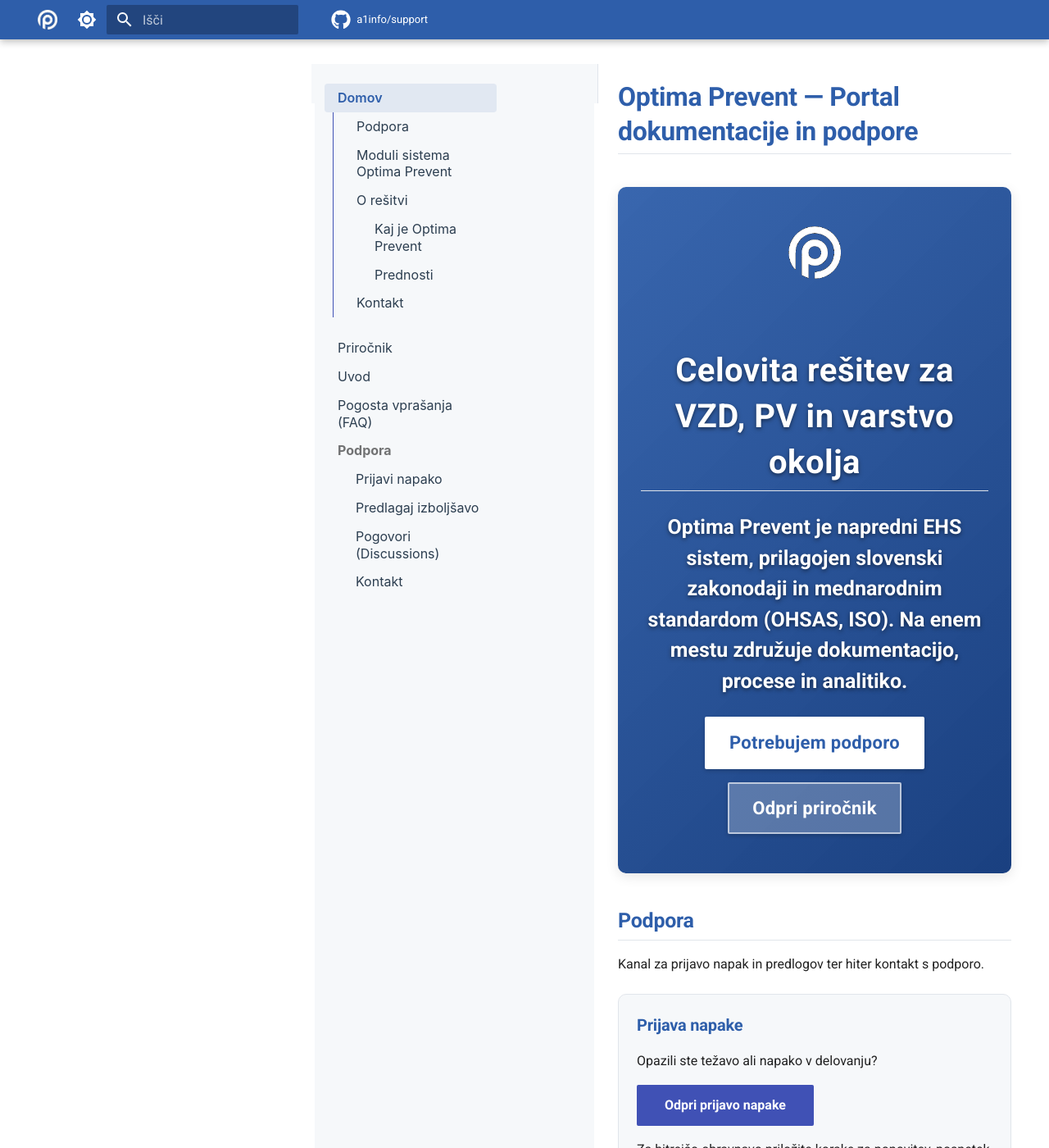
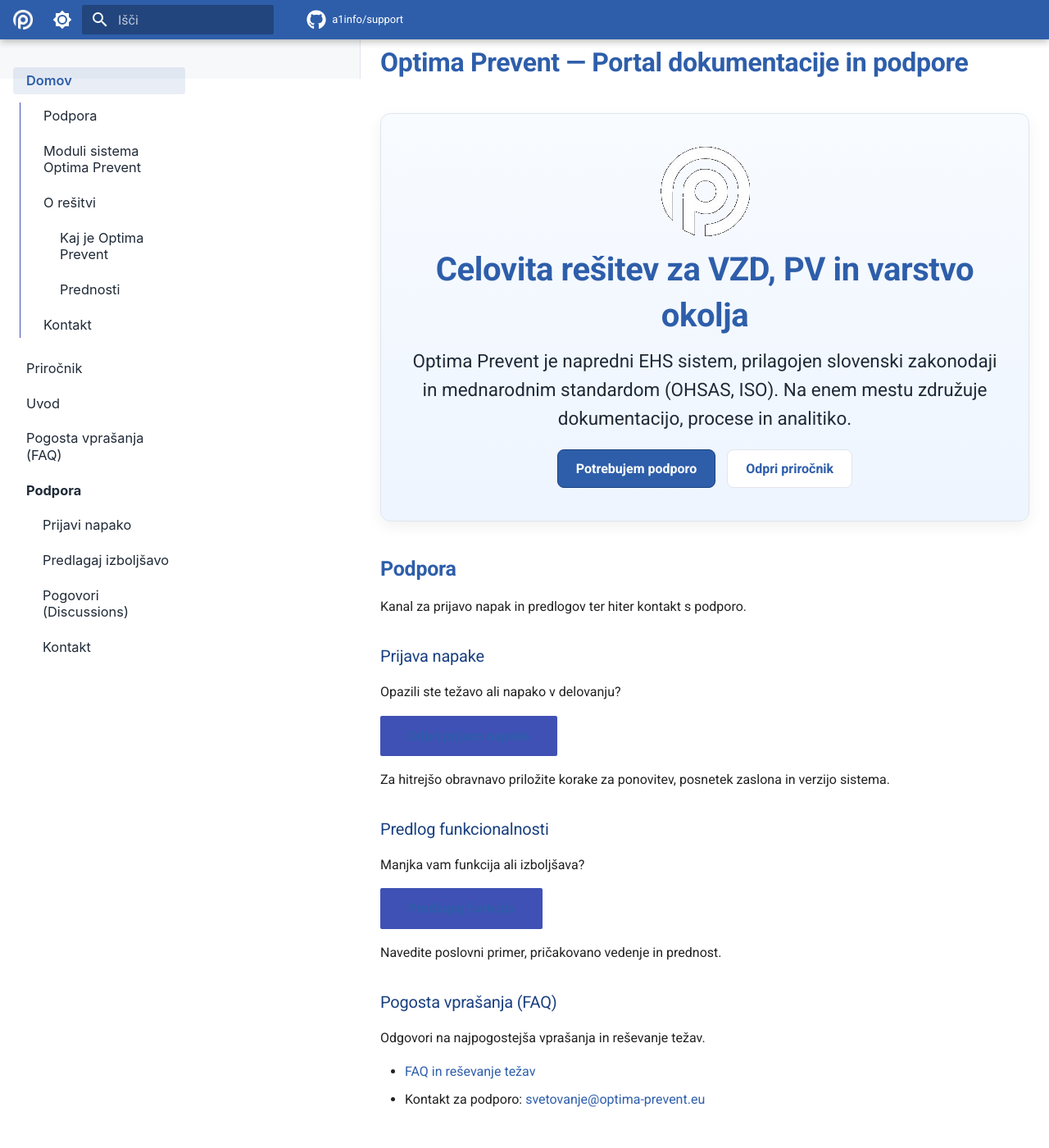
Before and after one commit to a1info/support, an MkDocs documentation site: the page built from docs/index.md, in a window 1280 px wide and 1400 px high. Shown: the whole window at 82% size. Built offline with MkDocs 1.6.1 and Material for MkDocs 9.7.7, drawn with Linux system fonts in a browser that asks for light colours; comment, search, counter and statistics services are not loaded.

Commit message:
Refactor CSS for layout and styling improvements

```diff
--- a/docs/assets/index.css
+++ b/docs/assets/index.css
@@ -1,213 +1,156 @@
-/* Optima Prevent Styling */
+/* Optima Prevent – site overrides (forceful) */
 
+/* Color system */
 :root {
-  --op-primary: #2e5eaa;     /* primary blue */
-  --op-primary-dark: #1a4080; /* darker primary */
-  --op-accent: #4b7cc7;      /* lighter blue accent */
-  --op-grey-1: #f6f8fa;      /* light grey */
-  --op-grey-2: #e1e5eb;      /* border grey */
-  --op-text: #2c3e50;        /* text color */
-  --op-text-light: #5a6a7e;  /* lighter text */
-  --op-bg: #ffffff;          /* background color */
+  --op-primary: #2e5eaa;
+  --op-primary-dark: #1a4080;
+  --op-accent: #4b7cc7;
+  --op-grey-1: #f6f8fa;
+  --op-grey-2: #e1e5eb;
+  --op-text: #1f2a37;
+  --op-text-light: #5a6a7e;
+
+  /* Material theme layout variables (if supported by your version) */
+  --md-sidebar-width: 22rem;   /* widen left menu */
+  --md-content-width: none;    /* remove content max width */
 }
 
-/* Hide site name in header */
-.md-header__title {
-  display: none;
-}
+/* Remove site title from header (top bar) */
+.md-header__title { display: none !important; }
 
-/* Hide site name in sidebar */
-.md-sidebar__inner .md-nav--primary > .md-nav__title {
-  display: none;
-}
+/* Remove site title from left menu (prevents duplication) */
+.md-sidebar__inner .md-nav--primary > .md-nav__title { display: none !important; }
 
-/* --- LAYOUT FIXES --- */
-
-/* 1. Widen the sidebar */
+/* Layout: widen sidebar and eliminate content constraints */
 .md-sidebar--primary {
-  width: 350px;
-  background-color: var(--op-grey-1);
+  width: 22rem !important;
+  background: var(--op-grey-1);
   border-right: 1px solid var(--op-grey-2);
 }
 
-.md-sidebar--primary .md-sidebar__scrollwrap {
-  background-color: var(--op-grey-1);
+/* Completely remove content max-width and auto margins at any breakpoint */
+.md-grid,
+.md-main,
+.md-main__inner,
+.md-content,
+.md-content__inner {
+  max-width: none !important;
+  margin: 0 !important;
 }
 
-/* 2. Remove all width and margin constraints from the main content area */
-.md-main__inner {
-  margin: 0 !important; /* Force remove margins */
-  max-width: none !important; /* Force remove max-width */
-  padding: 1.5rem;
-}
-
-.md-content {
-  max-width: none !important; /* Also force remove max-width here */
-}
-
-/* 3. Adjust main content position to account for the wide sidebar */
+/* Important: remove any margin-left the theme adds on wide screens */
 @media screen and (min-width: 76.25em) {
-  .md-main {
-    padding-left: 350px; /* Use padding on the main container to push content over */
+  .md-sidebar--primary ~ .md-content {
+    margin-left: 0 !important;
   }
 }
 
-/* --- MENU STYLING --- */
-
-.md-nav {
-  font-size: 0.8rem;
-  font-family: -apple-system, BlinkMacSystemFont, "Segoe UI", Roboto, Helvetica, Arial, sans-serif;
+/* Give content a little breathing room without restricting width */
+.md-content__inner {
+  padding: 0 24px 24px 24px !important;
 }
 
-.md-nav--primary .md-nav__item {
-  margin: 0;
-  padding: 0;
+/* Left menu: smaller/nicer font, tighter spacing, less child indent */
+.md-nav {
+  font-size: 0.82rem !important;
+  font-family: -apple-system, BlinkMacSystemFont, "Segoe UI", Roboto, Helvetica, Arial, sans-serif !important;
 }
 
+.md-nav--primary .md-nav__item { margin: 0 !important; padding: 0 !important; }
+
 .md-nav--primary .md-nav__link {
-  margin: 0;
-  padding: 0.35rem 0.8rem;
+  padding: 0.3rem 0.8rem !important;  /* tighter vertical spacing */
+  line-height: 1.25 !important;
   border-radius: 4px;
-  color: var(--op-text);
-  transition: background-color 0.15s, color 0.15s;
-  line-height: 1.3;
+  color: var(--op-text) !important;
 }
 
 .md-nav--primary .md-nav__link:hover {
-  background-color: rgba(0, 0, 0, 0.05);
+  background: rgba(0,0,0,0.05) !important;
 }
 
 .md-nav--primary .md-nav__link--active {
-  background-color: rgba(46, 94, 170, 0.1);
-  color: var(--op-primary);
-  font-weight: 600;
+  background: rgba(46, 94, 170, 0.10) !important;
+  color: var(--op-primary) !important;
+  font-weight: 600 !important;
 }
 
+/* Child list indent reduced */
 .md-nav--primary .md-nav__list .md-nav {
-  margin-left: 0.5rem;
+  margin-left: 0.4rem !important;
 }
 
-/* --- HERO SECTION VISIBILITY FIX --- */
-.op-hero {
-  background: linear-gradient(135deg, rgba(46, 94, 170, 0.95) 0%, rgba(26, 64, 128, 1) 100%);
-  color: #ffffff;
-  border-radius: 10px;
-  padding: 48px 28px;
-  margin: 12px 0 28px 0;
-  text-align: center;
-  box-shadow: 0 4px 15px rgba(0, 0, 0, 0.1);
+/* Header background aligned with palette */
+.md-header {
+  background: var(--op-primary) !important;
+  color: #fff !important;
 }
 
-.op-hero img {
-  height: 64px;
-  margin-bottom: 12px;
-}
-
-.op-hero h2, .op-hero p {
-  color: #ffffff !important; /* Force pure white color */
-  text-shadow: 0 2px 5px rgba(0, 0, 0, 0.5); /* Stronger text shadow */
-  font-weight: 700;
+/* HERO: switch to light background and dark text for better visibility */
+.op-hero {
+  background: linear-gradient(180deg, #f8fbff 0%, #eef5ff 100%) !important;
+  color: var(--op-text) !important;
+  border: 1px solid var(--op-grey-2) !important;
+  border-radius: 12px !important;
+  padding: 40px 28px !important;
+  margin: 18px 0 28px 0 !important;
+  text-align: center !important;
+  box-shadow: 0 6px 18px rgba(0,0,0,0.06) !important;
 }
 
 .op-hero h2 {
-  font-size: 2rem;
-  letter-spacing: 0.5px;
+  color: var(--op-primary) !important;
+  font-weight: 800 !important;
+  font-size: 2rem !important;
+  margin: 6px 0 10px 0 !important;
 }
 
 .op-hero p {
-  font-size: 1.25rem;
-  line-height: 1.5;
-  max-width: 900px;
+  color: var(--op-text) !important;
+  font-size: 1.125rem !important;
+  line-height: 1.55 !important;
+  margin: 8px auto 20px auto !important;
+  max-width: 1000px !important;
 }
 
+/* Hero buttons */
 .op-hero .op-cta {
-  display: flex;
-  gap: 16px;
-  justify-content: center;
-  flex-wrap: wrap;
-  margin-top: 15px;
+  display: flex !important;
+  gap: 14px !important;
+  justify-content: center !important;
+  flex-wrap: wrap !important;
 }
 
 .op-hero .op-cta .md-button {
-  margin: 0;
-  padding: 12px 28px;
-  font-weight: 700;
-  transition: transform 0.2s, box-shadow 0.2s;
-  font-size: 1.1rem;
-  letter-spacing: 0.3px;
-  box-shadow: 0 2px 5px rgba(0,0,0,0.2);
+  padding: 10px 22px !important;
+  font-weight: 700 !important;
+  border-radius: 8px !important;
 }
 
-.op-hero .op-cta .md-button:hover {
-  transform: translateY(-3px);
-  box-shadow: 0 6px 12px rgba(0, 0, 0, 0.3);
+/* Primary button */
+.op-hero .op-cta .md-button:first-child {
+  background: var(--op-primary) !important;
+  border: 1px solid var(--op-primary-dark) !important;
+  color: #fff !important;
 }
 
-.op-hero .md-button:first-child {
-  background-color: #ffffff;
-  color: var(--op-primary);
-  border-color: #ffffff;
+/* Secondary button */
+.op-hero .op-cta .md-button:nth-child(2) {
+  background: #ffffff !important;
+  border: 1px solid var(--op-grey-2) !important;
+  color: var(--op-primary) !important;
 }
 
-.op-hero .md-button:nth-child(2) {
-  background-color: rgba(255, 255, 255, 0.25);
-  border-color: rgba(255, 255, 255, 0.6);
-  color: #ffffff;
+/* Content headings color harmony */
+.md-typeset h1, .md-typeset h2 { color: var(--op-primary) !important; font-weight: 700 !important; }
+.md-typeset h3 { color: var(--op-primary-dark) !important; }
+
+/* Links */
+.md-content a { color: var(--op-primary) !important; }
+.md-content a:hover { color: var(--op-accent) !important; text-decoration: underline !important; }
+
+/* Small screens: full-width hero buttons stacked */
+@media (max-width: 480px) {
+  .op-hero .op-cta { flex-direction: column !important; }
+  .op-hero .op-cta .md-button { width: 100% !important; }
 }
-
-/* --- GENERAL STYLING --- */
-.md-header {
-  background-color: var(--op-primary);
-  color: white;
-}
-
-.md-typeset h1, .md-typeset h2 {
-  color: var(--op-primary);
-  font-weight: 600;
-  border-bottom: 1px solid var(--op-grey-2);
-  padding-bottom: 0.3rem;
-}
-
-.md-typeset h3 {
-  color: var(--op-primary-dark);
-}
-
-.op-grid {
-  display: grid;
-  grid-template-columns: repeat(auto-fit, minmax(280px, 1fr));
-  gap: 20px;
-  margin: 24px 0;
-}
-
-.op-card {
-  background: var(--op-grey-1);
-  border: 1px solid var(--op-grey-2);
-  border-radius: 10px;
-  padding: 22px;
-  transition: transform 0.2s, box-shadow 0.2s;
-}
-
-.op-card:hover {
-  transform: translateY(-3px);
-  box-shadow: 0 6px 16px rgba(0, 0, 0, 0.08);
-}
-
-.op-card h3 {
-  margin-top: 0;
-  color: var(--op-primary);
-  font-weight: 600;
-}
-
-.md-content a {
-  color: var(--op-primary);
-}
-
-.md-content a:hover {
-  color: var(--op-accent);
-  text-decoration: underline;
-}
-
-@media (max-width: 480px) {
-  .op-hero .op-cta { flex-direction: column; }
-  .op-hero .op-cta .md-button { width: 100%; }
-}
```
